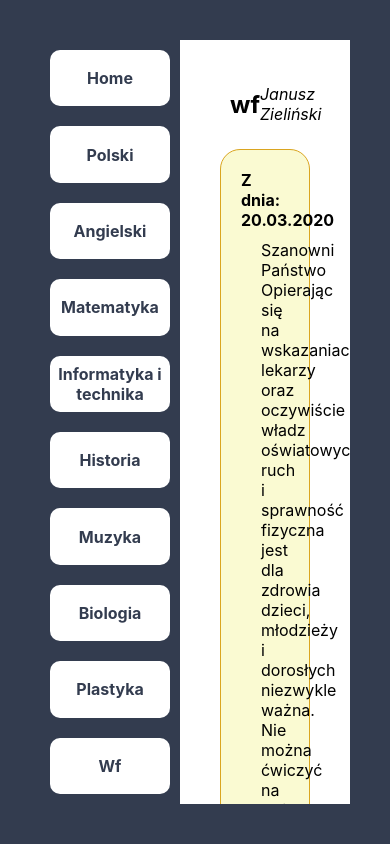
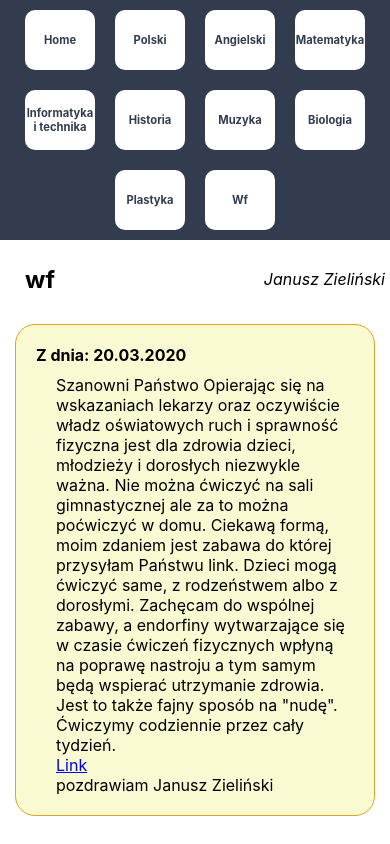
Before and after one commit to bany-org/6c-in-react, a React (Create React App) app: page /#/wf in a window 390 px wide. Built offline with nearby package versions, Linux system fonts and the light colour scheme; the HTML template or start-up script is replaced by a standard one.

Commit message:
fix styling

```diff
--- a/src/App/App.css
+++ b/src/App/App.css
@@ -44,3 +44,35 @@
 .content {
     padding: 30px;
 }
+
+@media (max-width: 500px) {
+    .App {
+        flex-direction: column;
+        height: 100%;
+        width: 100%;
+        padding: 0;
+    }
+
+    .App-content {
+        width: 100%;
+    }
+
+    .App-sidebar {
+        width: 100%;
+    }
+
+    .navigation {
+        flex-direction: row;
+        flex-wrap: wrap;
+        justify-content: center;
+        font-size: 70%;
+    }
+
+    .nav-item {
+        width: 70px;
+    }
+
+    .content {
+        padding: 5px;
+    }
+}
--- a/src/App/components/Plastyka/Plastyka.js
+++ b/src/App/components/Plastyka/Plastyka.js
@@ -6,7 +6,7 @@ import Header from '../Header/Header';
 const Plastyka = () => {
     return (
         <div className="content">
-            <Header subject="biologia" teacher="Sabina Borner" />
+            <Header subject="plastyka" teacher="Sabina Borner" />
 
             <Lesson date="20.03.2020">
                 Drodzy uczniowie, proszę zapisać temat w zeszycie ,,Język mody
```
Also changed, not shown: 3 other files (tests, documents, lock files or other folders).
